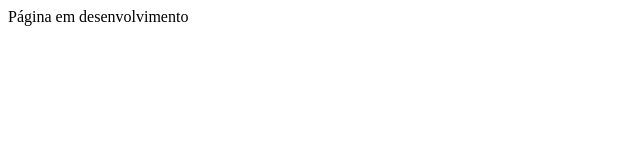
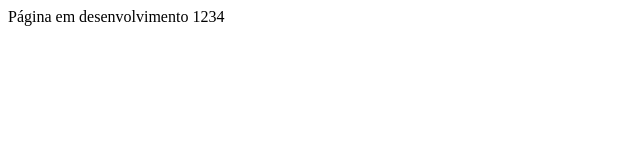
Before and after one commit to mreispro/agenda, a Next.js app: page / in a window 1280 px wide. Shown: the top 160 px of the page, without its empty margins (0-640 px from the left). Built offline with nearby package versions, Linux system fonts and the light colour scheme.

Commit message:
teste 1234

```diff
--- a/pages/index.js
+++ b/pages/index.js
@@ -1,5 +1,5 @@
 function Home() {
-    return <div>Página em desenvolvimento</div>
+    return <div>Página em desenvolvimento 1234</div>
 }
 
 export default Home
```
Also changed, not shown: package.json (+8 -1 lines), 1 other file (tests, documents, lock files or other folders).
